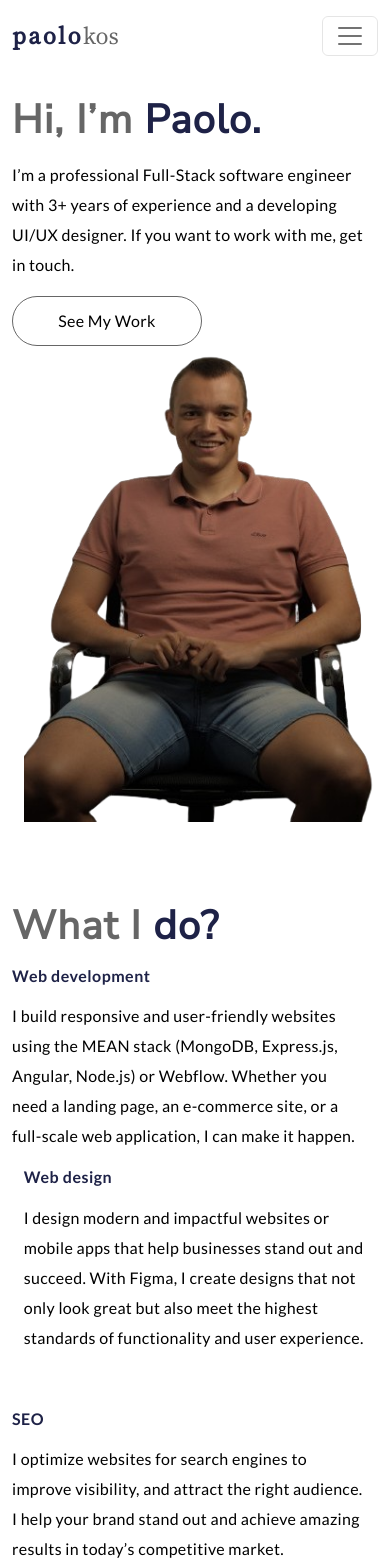
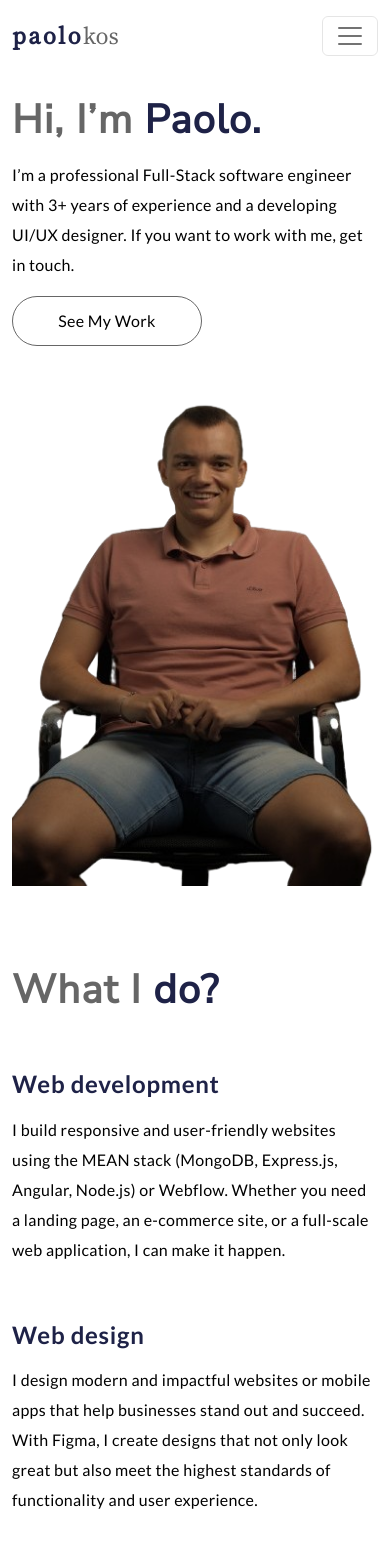
Before and after one commit to kospaolo/portfolio, an Angular app: page /home in a window 390 px wide. Shown: the top 1568 px of the page. Built offline with nearby package versions, Linux system fonts and the light colour scheme.

Commit message:
Responsiveness

```diff
--- a/src/app/components/my-work/my-work.component.html
+++ b/src/app/components/my-work/my-work.component.html
@@ -29,7 +29,7 @@
           <img
             [src]="project.media.length ? project.media[0].fullPath : ''"
             [alt]="project.media.length ? project.media[0].altText : 'Project preview'"
-            class="img-fluid"
+            class="img-fluid skills-img"
           />
         </div>
       </div>
--- a/src/app/components/my-work/my-work.component.scss
+++ b/src/app/components/my-work/my-work.component.scss
@@ -7,3 +7,7 @@
 .project-row {
   margin-top: $middleMargin;
 }
+
+.skills-img {
+  width: 100%;
+}
--- a/src/app/components/skills/skills.component.html
+++ b/src/app/components/skills/skills.component.html
@@ -7,7 +7,7 @@
         </h2>
       </div>
     </div>
-    <div class="row">
+    <div class="row skills-row skills-top-section">
       <div class="col-md-6 text-section left-section">
         <h2 class="subheadline">
           Web development
@@ -30,7 +30,7 @@
       </div>
     </div>
 
-    <div class="row skills-second-section">
+    <div class="row skills-second-section skills-row">
       <div class="col-md-6 text-section left-section">
         <h2 class="subheadline">
           SEO
--- a/src/app/components/skills/skills.component.scss
+++ b/src/app/components/skills/skills.component.scss
@@ -3,3 +3,15 @@
 .skills-second-section {
   margin-top: $biggestMargin;
 }
+
+.skills-row {
+  @media (max-width: 768px) {
+    gap: $biggestMargin;
+  }
+}
+
+.skills-top-section {
+  @media (max-width: 768px) {
+    margin-top: $biggestMargin;
+  }
+}
--- a/src/styles/_globals.scss
+++ b/src/styles/_globals.scss
@@ -52,6 +52,18 @@ h1, h2, h3, h4, h5, h6 {
 
 .right-section {
   padding-left: $leftPadding;
+}
+
+.left-section, .right-section {
+  @media (max-width: 768px) {
+    padding: unset;
+  }
+}
+
+.image-section {
+  @media (max-width: 768px) {
+    margin-top: 3rem;
+  }
 }
 
 .top-wrapper, .section-wrapper {
--- a/src/styles/_variables.scss
+++ b/src/styles/_variables.scss
@@ -33,7 +33,7 @@ $headlineFontWeight: bold;
 $subheadlineFontFamily: "Lato Bold", sans-serif;
 $primarySubheadlineColor: #1E2247;
 $subheadlineLetterSpacing: 0.03em;
-$subheadlineFontSize: clamp(1rem, 3vw, 1.875rem); // 30px;
+$subheadlineFontSize: clamp(1.5rem, 3vw, 1.875rem); // 30px;
 
 // KICKER
 $kickerFontFamily: "Lato Regular", sans-serif;
```
